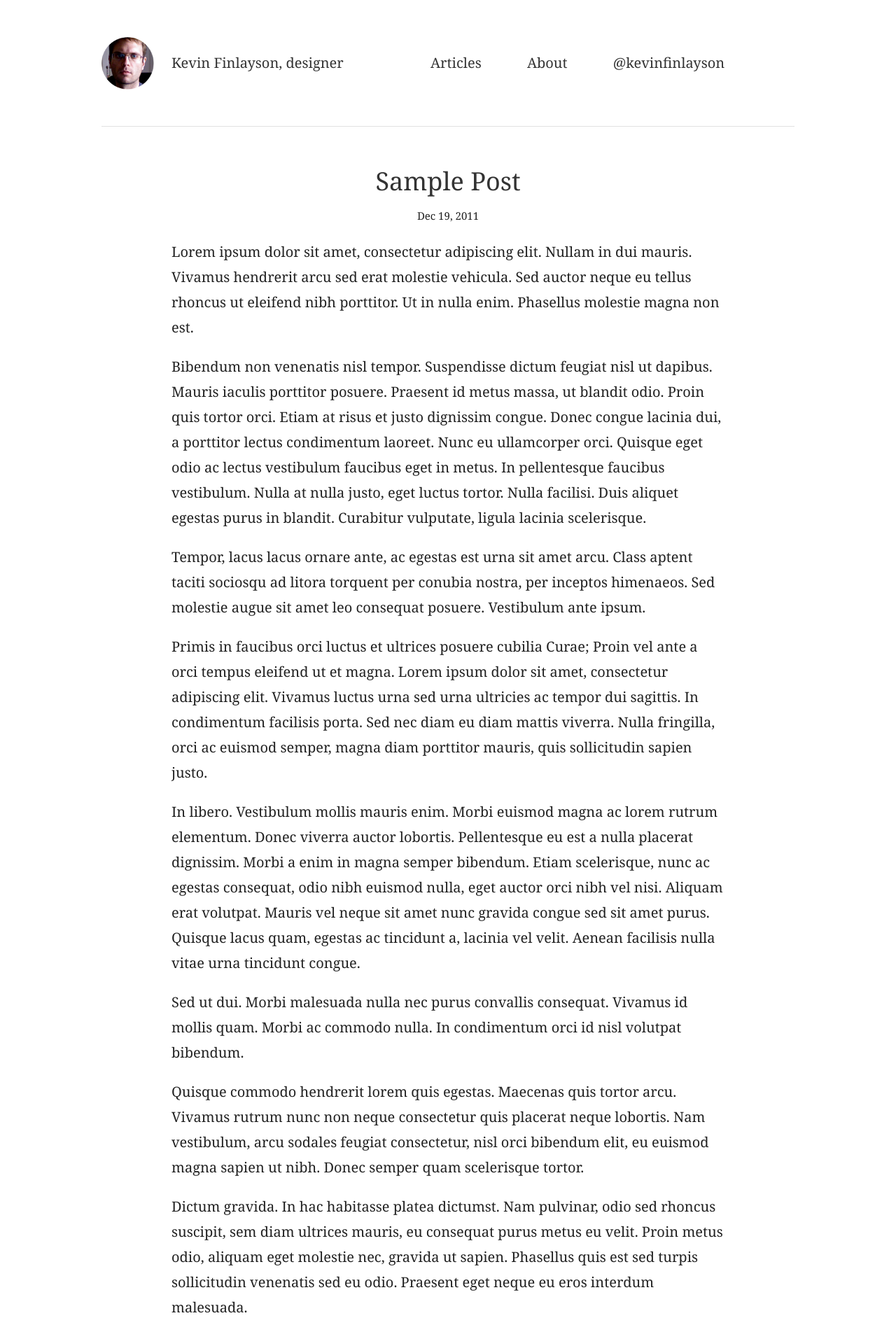
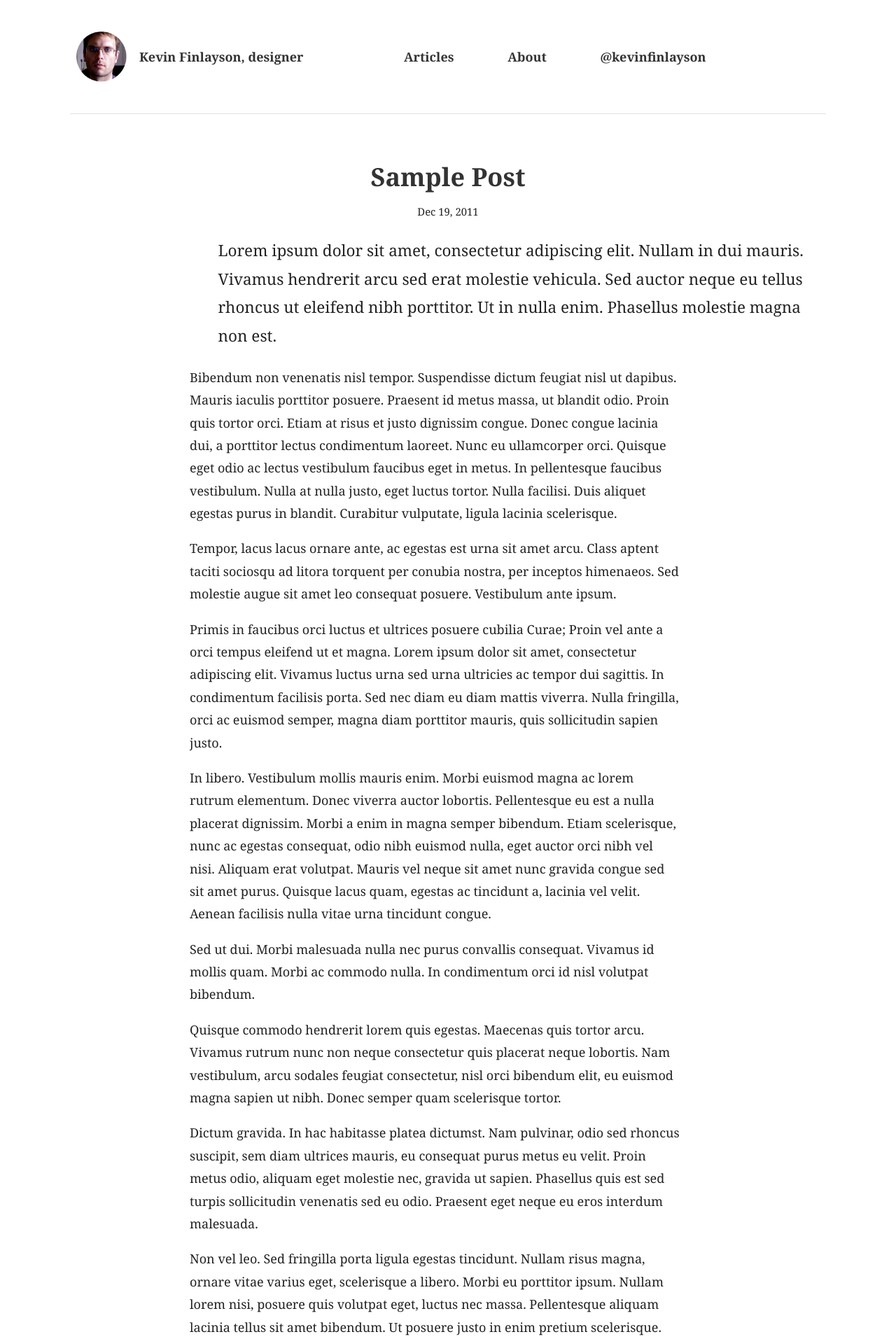
Before and after one commit to kevinfinlayson/kevinfinlayson.com, a Jekyll site: the page built from index.html, in a window 1280 px wide. Shown: the top 1913 px of the page at 70% size. Built offline with Jekyll 4.4.1, drawn with Linux system fonts in a browser that asks for light colours; nearby versions of some CDN libraries.

Commit message:
Type and layout styling

```diff
--- a/css/screen.css
+++ b/css/screen.css
@@ -8,6 +8,7 @@ audio[controls], canvas, video {
 
 html {
   font-size: 100%;
+  font-weight: 400;
   overflow-y: scroll;
   -webkit-overflow-scrolling: touch;
   -webkit-tap-highlight-color: rgba(0, 0, 0, 0);
@@ -16,7 +17,7 @@ html {
 
 body {
   margin: 0;
-  font-size: 125%;
+  font-size: 112.5%;
   line-height: 1.8; }
 
 body, button, input, select, textarea {
@@ -98,52 +99,57 @@ Global
   text-align: center; }
 
 .date {
-  font-size: 0.75em; }
+  font-size: 0.825em; }
 
 /*
 Base Layout
 */
 .container {
-  width: 49.5em;
+  width: 60em;
   margin: 0 auto; }
 
 section[role=main] {
-  padding-top: 60px; }
+  width: 59em;
+  padding: 4em 0.5em; }
 
 /*
 typography
 */
 h1 {
-  font-size: 1.8em;
-  font-weight: 400;
+  font-size: 2em;
   line-height: 1;
+  font-weight: 600;
   margin: 0 0 0.5em 0; }
 
 /*
 header
 */
 header[role=banner] {
-  height: 110px;
-  padding: 35px 0;
-  border-bottom: 1px solid #e1e1e1; }
+  height: 5em;
+  padding: 2em 0.5em;
+  border-bottom: 1px solid #e1e1e1;
+  font-weight: 600; }
 
 .logo {
-  width: 340px;
-  height: 110px;
+  width: 19em;
+  height: 5em;
   display: block;
   background: transparent url(/graphics/self-portrait.png) no-repeat left center;
-  background-size: 75px 75px;
+  background-size: 4em 4em;
   float: left;
-  padding-left: 100px;
-  line-height: 110px; }
+  padding-left: 5em;
+  line-height: 5em; }
 
 nav {
-  float: left;
-  padding: 25px 0; }
+  float: left; }
 
 nav a {
-  line-height: 60px;
-  padding: 0 30px; }
+  display: inline-block;
+  line-height: 5em;
+  padding: 0 2em; }
+
+.article-content > p:first-child {
+  font-size: 125%; }
 
 /*
 Footer
@@ -174,7 +180,8 @@ abbr.date {
   margin-bottom: 1em; }
 
 .article-content p {
-  padding: 0 100px; }
+  width: 39em;
+  padding: 0 9em; }
 
 .two-columns {
   -webkit-column-count: 2;
```
Also changed, not shown: css/screen.scss (+36 -28 lines).
